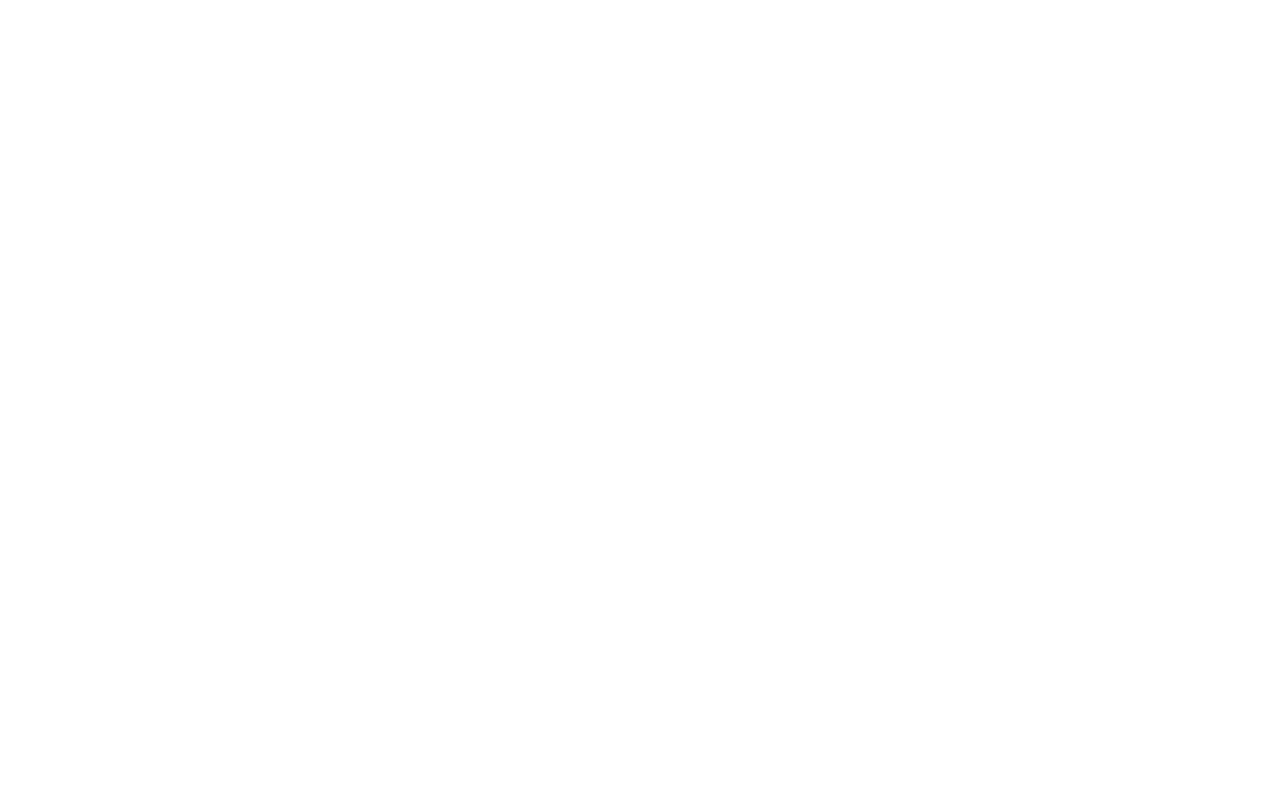
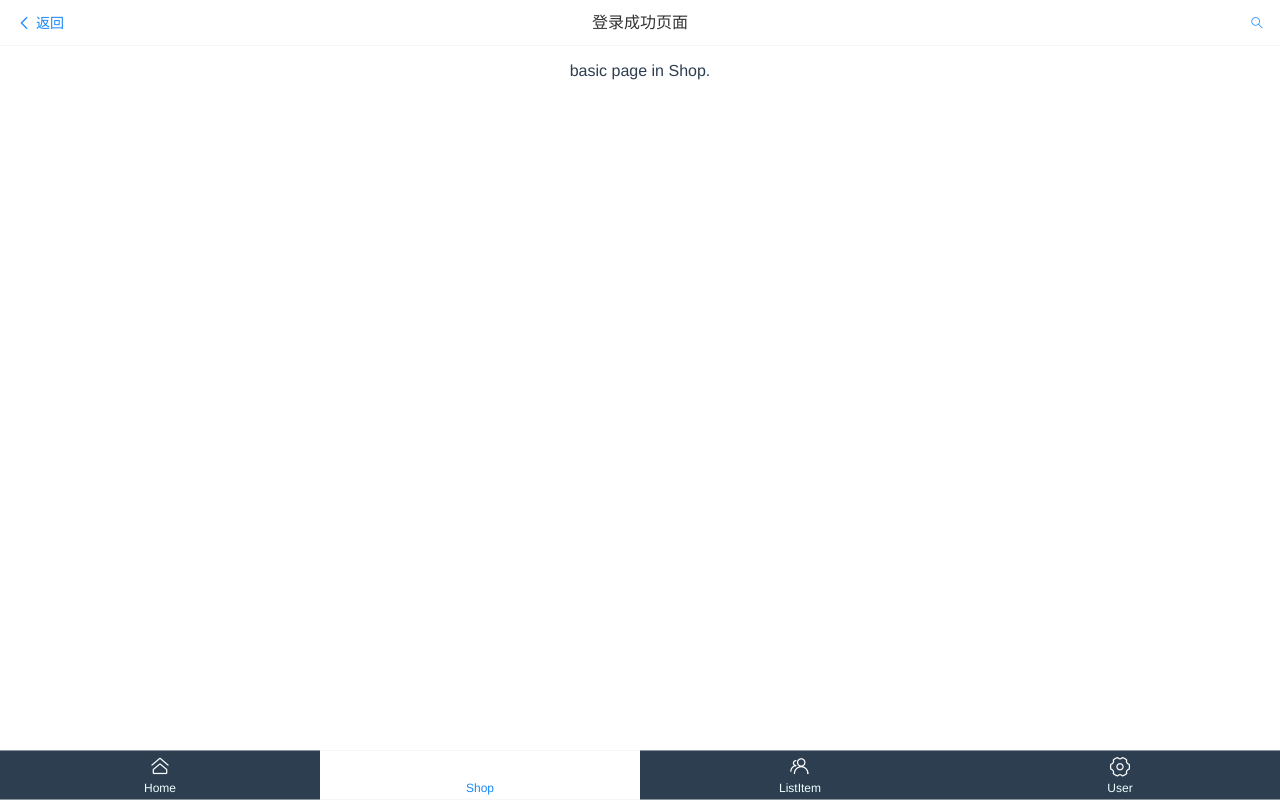
Before and after one commit to freemyis/VueShop, a Vue app: page /#/Persontr/ShopMessage in a window 1280 px wide. Built offline with nearby package versions, Linux system fonts and the light colour scheme.

Commit message:
add the route in bottom bar.

```diff
--- a/src/App.vue
+++ b/src/App.vue
@@ -1,6 +1,6 @@
 <template>
   <div id="app">
-    <router-view/>
+    <router-view />
   </div>
 </template>
 
--- /dev/null
+++ b/src/components/BottomBar/index.vue
@@ -0,0 +1,61 @@
+<template>
+    <div>
+        <van-tabbar v-model="active" @change='onChange' route>
+            <van-tabbar-item
+            replace
+            to='/Persontr/'
+            icon="home-o"
+            name='home'
+            >Home</van-tabbar-item>
+            <van-tabbar-item
+            to='/Persontr/ShopMessage'
+            icon="search"
+            name='shop'
+            >Shop</van-tabbar-item>
+            <van-tabbar-item
+            to='/Persontr/ShopListItem'
+            icon="friends-o"
+            name='ListItem'
+            >ListItem</van-tabbar-item>
+            <van-tabbar-item
+            to='/Persontr/PersonCenter'
+            icon="setting-o"
+            name='user'
+            >User</van-tabbar-item>
+        </van-tabbar>
+    </div>
+</template>
+
+<script>
+    import Vue from 'vue';
+    import { Tabbar, TabbarItem } from 'vant';
+
+    Vue.use(Tabbar);
+    Vue.use(TabbarItem);
+
+    export default {
+        name: 'BottomBar',
+        data() {
+            return {
+                active: 'home'
+            }
+        },
+        methods: {
+            onChange() {
+
+            }
+        },
+    }
+</script>
+
+<style scoped>
+    .van-tabbar {
+        background-color: currentColor;
+    }
+    .van-tabbar-item {
+        color: azure !important;
+    }
+    .van-tabbar-item--active {
+        color: #1989fa !important;
+    }
+</style>
--- a/src/components/CenterPage/index.vue
+++ b/src/components/CenterPage/index.vue
@@ -4,11 +4,13 @@
             <van-field
                 id="newfied"
                 v-model="username"
+                :value='username'
                 name="username"
                 label="用户名"
                 :rules="[{ required: true, message: '请填写用户名' }]"
             />
             <van-field
+                :value='password'
                 v-model="password"
                 type="password"
                 name="password"
@@ -23,6 +25,7 @@
                 @blur="show = false"
                 @input="onInput"
                 @delete="onDelete"
+                v-model="password"
             />
             <div style="margin: 16px;">
                 <van-button round block type="info" native-type="submit">
@@ -45,20 +48,28 @@
             return {
                 username: '',
                 password: '',
-                show: false
+                show: false,
+                defaultname: 'crishari',
+                defaultpass: '123456'
             };
         },
         methods: {
             onSubmit(values) {
                 //console.log('submit', values);
-                this.$router.push({name: 'Persontr', params: {data: values}})
+                if (this.username === this.defaultname && this.password === this.defaultpass) {
+
+                    this.$router.push({name: 'Persontr', params: {data: values}})
+                } else {
+                    Toast("请检查账号密码，重新输入...");
+                }
+
             },
 
             onInput(value) {
-                Toast(value);
+                this.password = value;
             },
             onDelete() {
-                Toast('删除');
+                // Toast('删除');
             }
 
         },
@@ -79,4 +90,7 @@
         font-weight: bolder;
         cursor: pointer;
     }
+    input.van-field__control {
+        /* color: ghostwhite !important; */
+    }
 </style>
--- /dev/null
+++ b/src/components/PersonCenter/index.vue
@@ -0,0 +1,15 @@
+<template>
+    <div>
+        <h1>PersonCenter page</h1>
+    </div>
+</template>
+
+<script>
+    export default {
+        name: 'PersonCenter'
+    }
+</script>
+
+<style scoped>
+
+</style>
--- a/src/components/PersonTree/index.vue
+++ b/src/components/PersonTree/index.vue
@@ -1,19 +1,23 @@
 <template>
     <div>
       <BarSample :newTitle="message" :pagename='newName' :leftText="ltext" :leftArrow="lrrow"/>
-      <SwipeSample />
+      <!-- <SwipeSample /> -->
+      <router-view></router-view>
+      <BottomBar />
     </div>
 </template>
 
 <script>
 import BarSample from '@/components/TabBarSample/BarSample'
 import SwipeSample from '@/components/SwipeSample'
+import BottomBar from '@/components/BottomBar'
 
 export default {
   name: 'Persontr',
   components: {
     BarSample,
     SwipeSample,
+    BottomBar,
   },
   data() {
     return {
--- /dev/null
+++ b/src/components/ShopListItem/index.vue
@@ -0,0 +1,15 @@
+<template>
+    <div>
+        <h1>ShopListItem page</h1>
+    </div>
+</template>
+
+<script>
+    export default {
+        name: 'ShopListItem'
+    }
+</script>
+
+<style scoped>
+
+</style>
--- /dev/null
+++ b/src/components/ShopMessage/index.vue
@@ -0,0 +1,15 @@
+<template>
+    <div>
+        <p>basic page in Shop.</p>
+    </div>
+</template>
+
+<script>
+    export default {
+        name: 'ShopMessage'
+    }
+</script>
+
+<style scoped>
+
+</style>
--- a/src/components/SwipeSample/index.vue
+++ b/src/components/SwipeSample/index.vue
@@ -21,7 +21,7 @@
                 <van-tag plain type="danger">双十一特购</van-tag>
             </template>
             <template #footer>
-                <van-button size="mini">加入购物车</van-button>
+                <van-button size="mini" @click="addShopCar">加入购物车</van-button>
                 <van-button size="mini">购买</van-button>
             </template>
         </van-card>
@@ -40,9 +40,17 @@
             return {
                 images: [
                     'https://img.yzcdn.cn/vant/apple-1.jpg',
+                    'https://img.yzcdn.cn/vant/apple-2.jpg',
+                    'https://img.yzcdn.cn/vant/apple-1.jpg',
+                    'https://img.yzcdn.cn/vant/apple-2.jpg',
+                    'https://img.yzcdn.cn/vant/apple-1.jpg',
                     'https://img.yzcdn.cn/vant/apple-2.jpg'
                 ],
                 shopImage: [
+                    'https://img.yzcdn.cn/vant/ipad.jpeg',
+                    'https://img.yzcdn.cn/vant/ipad.jpeg',
+                    'https://img.yzcdn.cn/vant/ipad.jpeg',
+                    'https://img.yzcdn.cn/vant/ipad.jpeg',
                     'https://img.yzcdn.cn/vant/ipad.jpeg',
                     'https://img.yzcdn.cn/vant/ipad.jpeg'
                 ]
@@ -50,7 +58,10 @@
         },
         methods: {
             shopDetail() {
-                this.$router.push("MessageDetails")
+                // this.$router.push("MessageDetails")
+            },
+            addShopCar() {
+
             }
         },
     }
--- a/src/router/index.js
+++ b/src/router/index.js
@@ -3,6 +3,10 @@
 import HelloWorld from '@/components/HelloWorld'
 import Persontr from '@/components/PersonTree'
 import MessageDetails from '@/components/MessageDetails'
+import SwipeSample from '@/components/SwipeSample'
+import ShopMessage from '@/components/ShopMessage'
+import ShopListItem from '@/components/ShopListItem'
+import PersonCenter from '@/components/PersonCenter'
 
 Vue.use(Router)
 
@@ -16,7 +20,29 @@
     {
       path: '/Persontr',
       name: 'Persontr',
-      component: Persontr
+      component: Persontr,
+      children : [
+        {
+          path: '/',
+          name: 'SwipeSample',
+          component: SwipeSample,
+        },
+        {
+          path: 'ShopMessage',
+          name: 'ShopMessage',
+          component: ShopMessage
+        },
+        {
+          path: 'ShopListItem',
+          name: 'ShopListItem',
+          component: ShopListItem
+        },
+        {
+          path: 'PersonCenter',
+          name: 'PersonCenter',
+          component: PersonCenter
+        }
+      ]
     },
     {
       path:'/MessageDetails',
```
